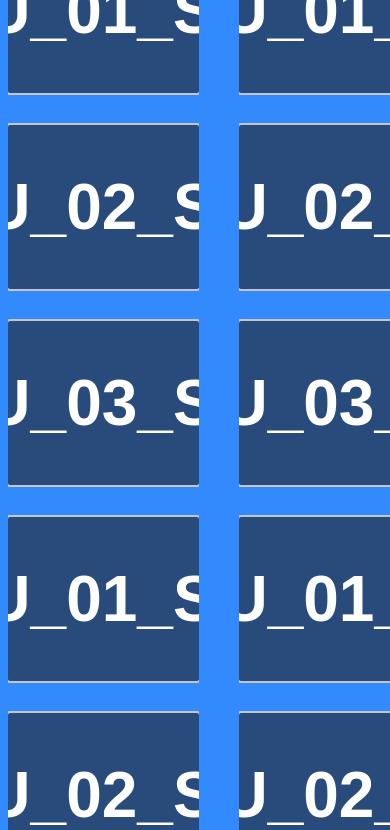
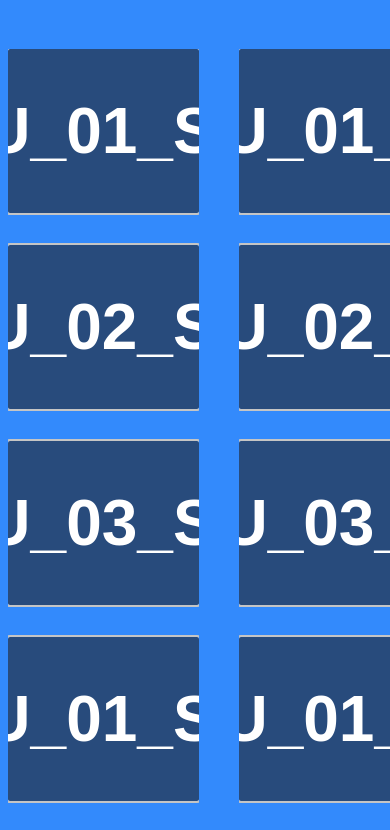
Before and after one commit to KalebLindev/Polatis, a plain HTML site: page index.html in a window 390 px wide. Shown: the part 277-1107 px from the top of the page. Drawn offline with Linux system fonts and the light colour scheme.

Commit message:
update_0.3.7
Need to account for the top and bottom iphone bars that cut off the page

```diff
--- a/style.css
+++ b/style.css
@@ -88,6 +88,7 @@ body {
         flex-direction: column;
         align-items: center;
         gap: 2rem;
+        margin-top: 8rem;
     }
 
     #list_h3 {
@@ -113,7 +114,7 @@ body {
     #src_list_container, #dst_list_container {
         min-width: 45%;
         overflow: scroll;
-        height: 1500px;
+        height: 1350px;
     }
 
     .list_text, #dst_list_container li, #list_h3  {
```
